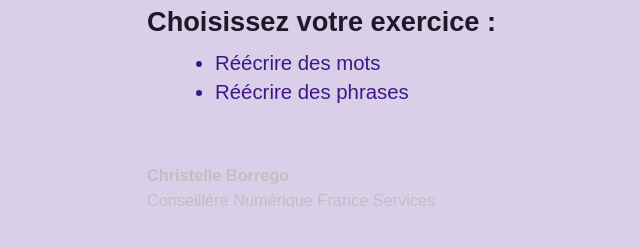
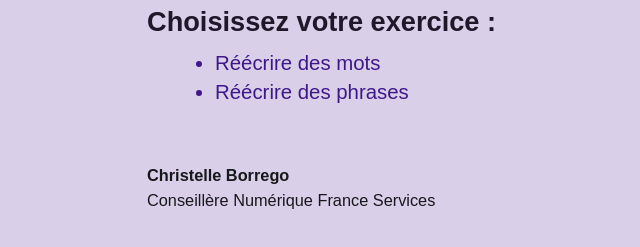
Before and after one commit to gobelynn/keyboard-exo-test, a plain HTML site: page index.html in a window 1280 px wide. Shown: the part 109-356 px from the top of the page, without its empty margins (13-653 px from the left). Drawn offline with Linux system fonts and the light colour scheme.

Commit message:
Update index.html

```diff
--- a/index.html
+++ b/index.html
@@ -17,9 +17,10 @@
             <li><a href="https://gobelynn.github.io/keyboard-exo-test/phrases/phrases.html">Réécrire des phrases</a></li>
         </ul>
     </nav>
-    <footer class="grey">
+    <footer>
         <p class="heavy">Christelle Borrego</p>
         <p>Conseillère Numérique France Services</p>
     </footer>
+  </section>
 </body>
 </html>
```
